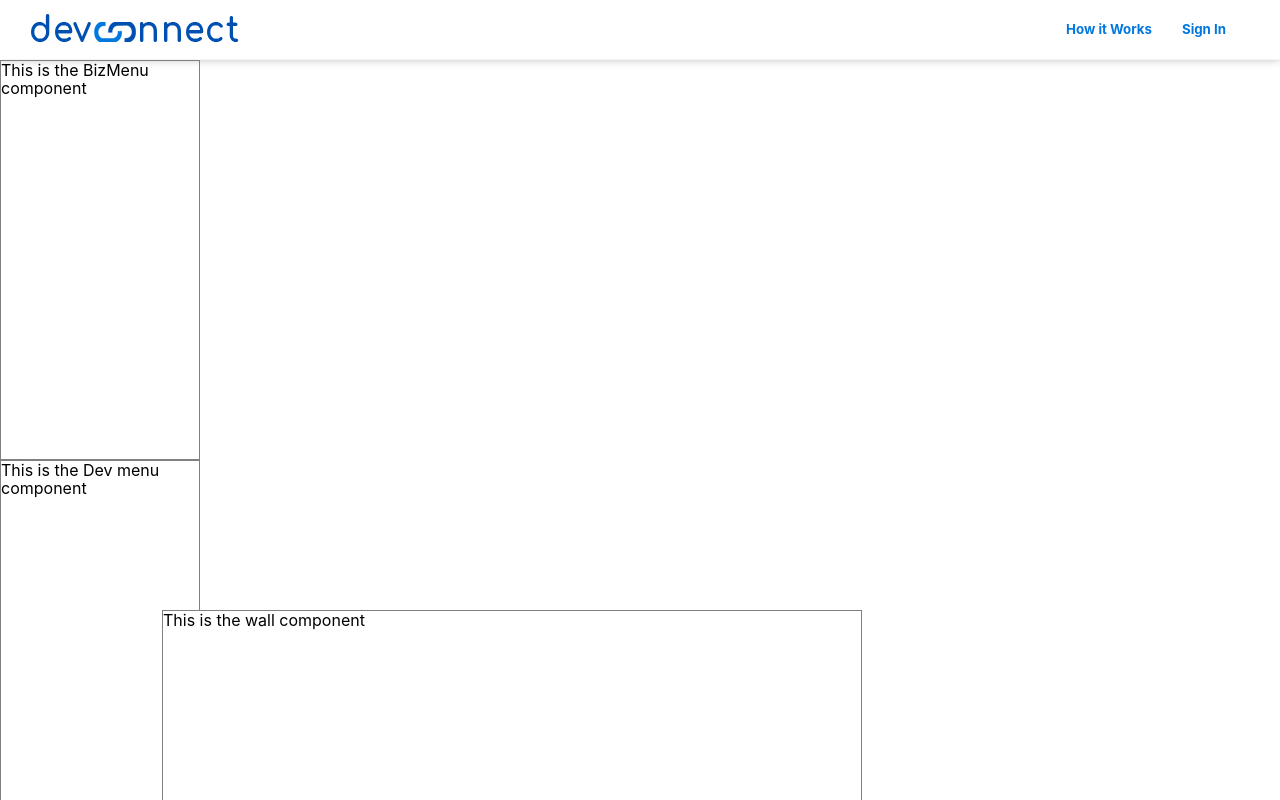
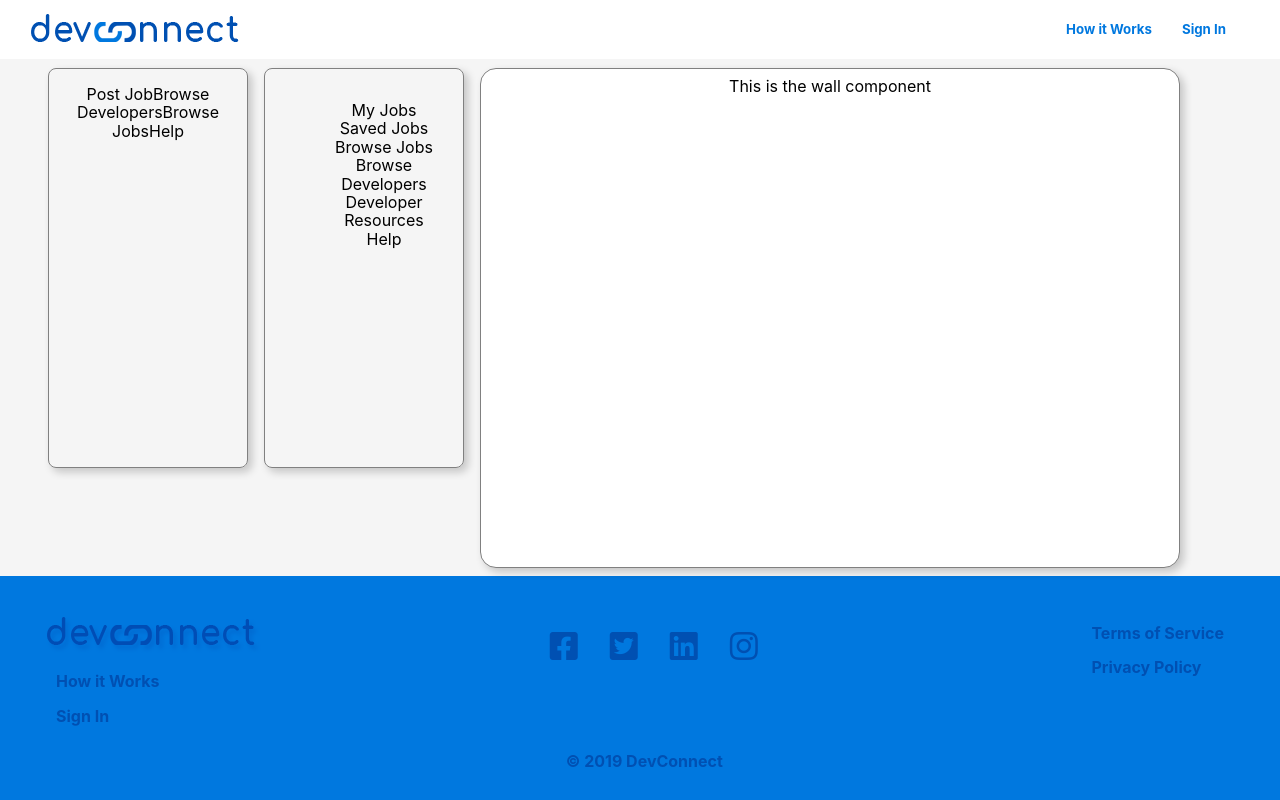
Before and after one commit to shawnholcomb/cowork, a React (Create React App) app: page /profile in a window 1280 px wide. Shown: the top 800 px of the page. Built offline with nearby package versions, Linux system fonts and the light colour scheme.

Commit message:
profile page minor styles object

```diff
--- a/src/Pages/HIWPage/index.js
+++ b/src/Pages/HIWPage/index.js
@@ -1,7 +1,7 @@
 import React from 'react';
-import NavBar from '../../Components/NavBar';
-import Works from '../../Components/Works';
-import Footer from '../../Components/Footer';
+import NavBar from '../../components/NavBar';
+import Works from '../../components/Works';
+import Footer from '../../components/Footer';
 
 function HIWPage() {
     return (
--- a/src/Pages/ProfilePage/ProfilePage.css
+++ /dev/null
@@ -1,3 +0,0 @@
-.container {
-  max-width: 1024px;
-}
--- a/src/Pages/ProfilePage/ProfilePage.js
+++ b/src/Pages/ProfilePage/ProfilePage.js
@@ -4,18 +4,36 @@ import Footer from '../../components/Footer/index';
 import BizMenu from '../../components/BizMenu/BizMenu';
 import DevMenu from '../../components/DevMenu/DevMenu';
 import Wall from '../../components/Wall/Wall';
-import './ProfilePage.css';
+
+const styles = {
+  container: {
+    background: '#f5f5f5',
+  },
+  profContainer: {
+    maxWidth: '1200px',
+    margin: '0 auto',
+    background: '#f5f5f5',
+    display: 'flex',
+    flexFlow: 'row'
+  }
+};
 
 const Profile = () => {
   return (
     <div>
-      <NavBar />
-      <div className='container'>
-        <BizMenu />
-        <DevMenu />
-        <Wall />
+      <div>
+        <NavBar />
+        <div style={styles.container}>
+          <div style={styles.profContainer}>
+            <BizMenu />
+            <DevMenu />
+              <div>
+                <Wall />
+              </div>
+          </div>
+        </div>
+        <Footer />
       </div>
-      <Footer />
     </div>
   );
 }
--- a/src/components/BizMenu/BizMenu.js
+++ b/src/components/BizMenu/BizMenu.js
@@ -9,8 +9,13 @@ const styles = {
 
 const BizMenu = () => {
   return (
-    <div style={styles}>
-      This is the BizMenu component
+    <div className='tc dib br3 pa3 ma2 bw2 shadow-5' style={styles}>
+      <div>
+        <a className='grow' href='#'>Post Job</a>
+        <a href='#'>Browse Developers</a>
+        <a href='#'>Browse Jobs</a>
+        <a href='#'>Help</a>
+      </div>
     </div>
   );
 }
--- a/src/components/DevMenu/DevMenu.js
+++ b/src/components/DevMenu/DevMenu.js
@@ -1,16 +1,32 @@
 import React from 'react';
 
 const styles = {
-  border: '1px solid grey',
-  width: 200,
-  height: 400,
-  display: 'flex',
+  container: {
+    border: '1px solid grey',
+    width: 200,
+    height: 400,
+    display: 'flex',
+    flexFlow: 'column nowrap',
+  },
+  list: {
+    display: 'flex',
+    flexFlow: 'column wrap',
+    listStyleType: 'none',
+    justifyContent: 'flex-start',
+  }
 }
 
 const DevMenu = () => {
   return (
-    <div style={styles}>
-      This is the Dev menu component
+    <div className='tc br3 pa3 ma2 bw2 shadow-5' style={styles.container}>
+      <ul style={styles.list}>
+        <li>My Jobs</li>
+        <li>Saved Jobs</li>
+        <li>Browse Jobs</li>
+        <li>Browse Developers</li>
+        <li>Developer Resources</li>
+        <li>Help</li>
+      </ul>
     </div>
   );
 }
--- a/src/components/Wall/Wall.js
+++ b/src/components/Wall/Wall.js
@@ -4,16 +4,18 @@ const styles = {
   border: '1px solid grey',
   width: 700,
   height: 500,
-  transform: 'translate(-50%, -50%)',
-  position: 'relative',
+  display: 'flex',
+  // transform: 'translate(-50%, -50%)',
+  // position: 'relative',
   top: '50%',
   left: '50%',
   background: 'white',
+  justifyContent: 'center',
 }
 
 const Wall = () => {
   return (
-    <div style={styles}>
+    <div className='tc dib br4 pa2 ma2 bw2 shadow-5' style={styles}>
       This is the wall component
     </div>
   );
```
Also changed, not shown: src/Pages/Homepage/index.js (+5 -5 lines).
